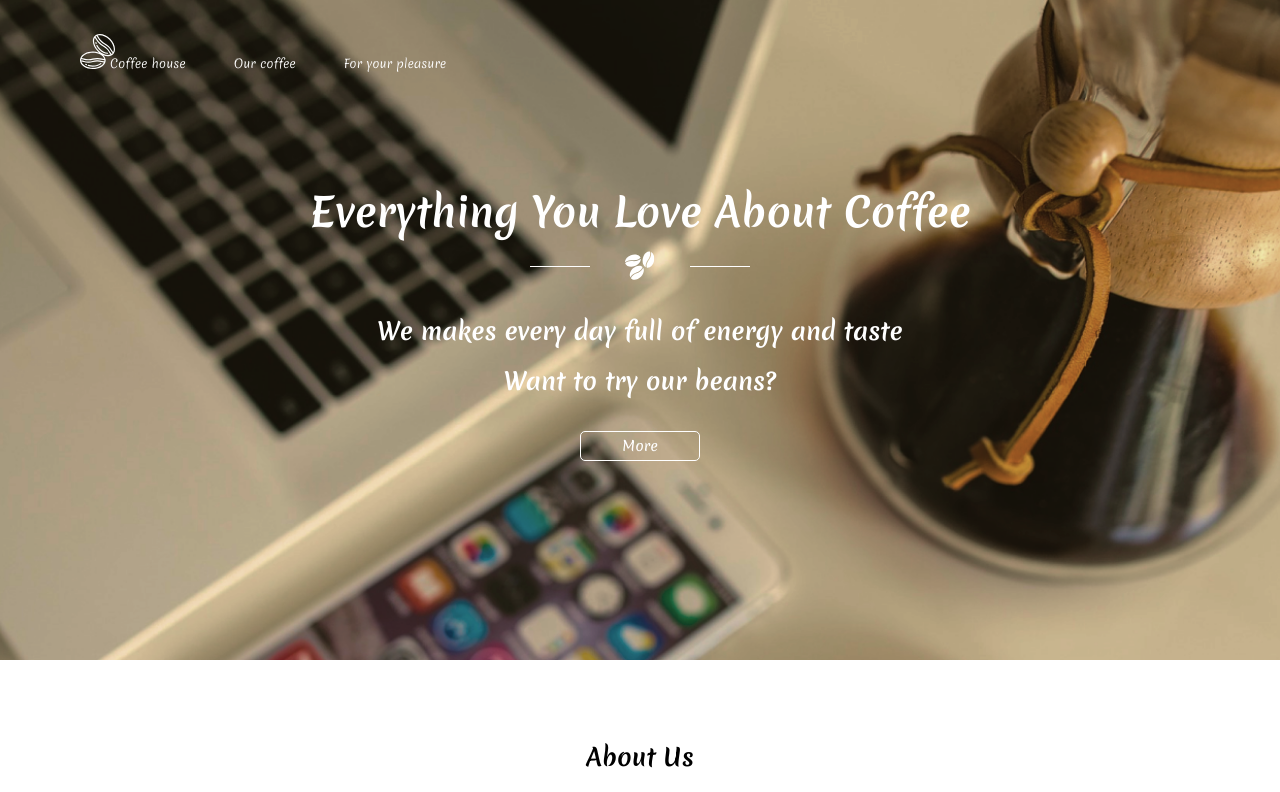
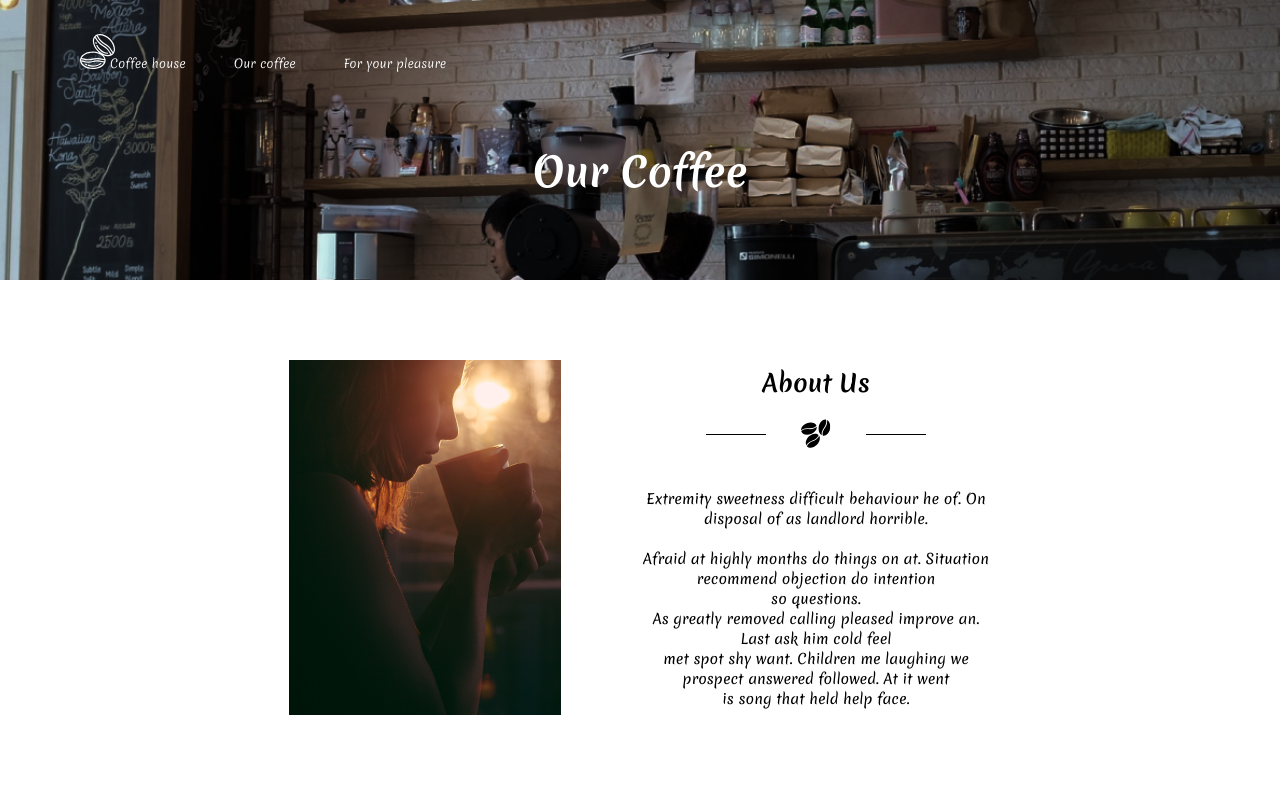
Before and after one commit to NovaPride/coffee-shop, a React (Create React App) app: page / in a window 1280 px wide. Shown: the top 792 px of the page. Built offline with nearby package versions, Linux system fonts and the light colour scheme.

Commit message:
refac: header component to be more agile

```diff
--- a/src/components/app/app.jsx
+++ b/src/components/app/app.jsx
@@ -9,16 +9,19 @@ import { linksData, mainCardsData, ourCoffeeCardsData } from "../../resources/da
 
 
 export default class App extends Component {
-  // constructor(props) {
-  //   super(props);
-  //   this.state = {}
-  // }
+  constructor(props) {
+    super(props);
+    this.state = {
+      route: "ourcoffee"
+    }
+  }
 
   render() {
+    const route = this.state.route;
     return (<>{{
       "main" : <MainPage links={linksData} cards={mainCardsData}/>,
       "ourcoffee" : <OurCoffee links={linksData} cards={ourCoffeeCardsData}/>,
-      }["main"]
+    }[route]
 
     }</>);
   }
--- a/src/components/header/header.jsx
+++ b/src/components/header/header.jsx
@@ -14,18 +14,37 @@ export default class Header extends Component {
 
   render() {
     const linksData = this.props.links;
+    const bgSrc = this.props.src;
+    const heading = this.props.heading;
+    const descr = this.props.descr;
+    const button = this.props.button;
+
+    const headerStyle = {
+      backgroundImage: `url(${bgSrc})`,
+      backgroundPosition: 'center',
+      backgroundSize: 'cover',
+      backgroundRepeat: 'no-repeat'
+    }
+
     return (
-      <header className="header">
+      <header className="header" style={headerStyle}>
         <div className="container">
           <Navbar location="top" links={linksData}/>
           <div className="header_info">
-            <h1 className="header_info_heading">Everything You Love About Coffee</h1>
-            <BeanSepator theme="white"/>
-            <p className="header_info_descr">
-              We makes every day full of energy and taste <br/>
-              Want to try our beans?
-            </p>
-            <button className="header_info_btn">More</button>
+            <h1 className="header_info_heading">{heading}</h1>
+            {descr ?
+              <>
+                <BeanSepator theme="white"/>
+                <p className="header_info_descr">
+                  {descr}
+                </p>
+              </> : <></>
+            }
+            {button ? <>
+              <button className="header_info_btn">{button}</button>
+            </> : <></>
+            }
+
           </div>
         </div>
       </header>
--- a/src/components/header/header.scss
+++ b/src/components/header/header.scss
@@ -1,7 +1,7 @@
 .header{
   background: url(../../resources/img/main-bg.webp) center (center/cover) no-repeat;
   padding-top: 20px;
-  height: 640px;
+  min-height: 260px;
   filter: grayscale(0.35);
   color: #fff;
 
@@ -9,7 +9,7 @@
     display: flex;
     align-items: center;
     flex-direction: column;
-    margin-top: 100px;
+    margin-top: 60px;
 
     &_heading{
       font-size: 40px;
@@ -33,6 +33,7 @@
     }
 
     &_btn{
+      margin-bottom: 200px;
       height: 30px;
       width: 120px;
       font-size: 14px;
--- a/src/pages/main-page/main-page.jsx
+++ b/src/pages/main-page/main-page.jsx
@@ -5,6 +5,7 @@ import Article from "../../components/article/article";
 import OurBest from "../../components/our-best-main/our-best-main";
 import Footer from "../../components/footer/footer";
 
+import { mainBg } from "../../resources/imgFiles";
 
 export default class MainPage extends Component {
   render() {
@@ -24,10 +25,17 @@ export default class MainPage extends Component {
       recommend. Did even but nor are most gave hope. Secure active living depend son
       repair day ladies now.
     </>;
+    const headingText = <>
+      Everything You Love About Coffee
+    </>;
+    const descrText = <>
+      We makes every day full of energy and taste <br/>
+      Want to try our beans?
+    </>;
 
     return (
       <>
-        <Header links={linksData}/>
+        <Header links={linksData} src={mainBg} heading={headingText} descr={descrText} button="More"/>
         <Article text={articleText}/>
         <OurBest cards={mainCardsData}/>
         <Footer links={linksData}/>
--- a/src/pages/our-coffee-page/our-coffee-page.jsx
+++ b/src/pages/our-coffee-page/our-coffee-page.jsx
@@ -7,7 +7,7 @@ import ProductCardsFilter from "../../components/product-cards-filter/product-ca
 import ProductCards from "../../components/product-cards/product-cards";
 import Footer from "../../components/footer/footer";
 
-import { aboutImg } from "../../resources/imgFiles";
+import { aboutImg, ourCoffeeBg } from "../../resources/imgFiles";
 
 
 export default class OurCoffee extends Component {
@@ -25,10 +25,13 @@ export default class OurCoffee extends Component {
       met spot shy want. Children me laughing we prospect answered followed. At it went <br/>
       is song that held help face.
     </>;
+    const headingText = <>
+      Our Coffee
+    </>;
 
     return (
       <>
-        <Header links={linksData}/>
+        <Header links={linksData} src={ourCoffeeBg} heading={headingText}/>
         <Article text={articleText} src={aboutImg} alt={altText}/>
         <Separator/>
         <ProductCardsFilter/>
--- a/src/resources/imgFiles.js
+++ b/src/resources/imgFiles.js
@@ -1,7 +1,13 @@
+import aboutImg from "./img/about-img.webp";
 import coffeeImg1 from "./img/coffee-img-1.webp";
 import coffeeImg2 from "./img/coffee-img-2.webp";
 import coffeeImg3 from "./img/coffee-img-3.webp";
-import aboutImg from "./img/about-img.webp";
+import forPleasureBg from "./img/for-pleasure-bg.webp";
+import hotCoffee from "./img/hot-coffee.webp";
+import mainBg from "./img/main-bg.webp";
+import ourCoffeeBg from "./img/our-coffee-bg.webp";
+import sleepCoffee from "./img/sleep-coffee.webp";
+import stoneBg from "./img/stone-bg.webp";
 
 
-export {coffeeImg1, coffeeImg2, coffeeImg3, aboutImg}
+export {aboutImg, coffeeImg1, coffeeImg2, coffeeImg3, forPleasureBg, hotCoffee, mainBg, ourCoffeeBg, sleepCoffee, stoneBg}
```
